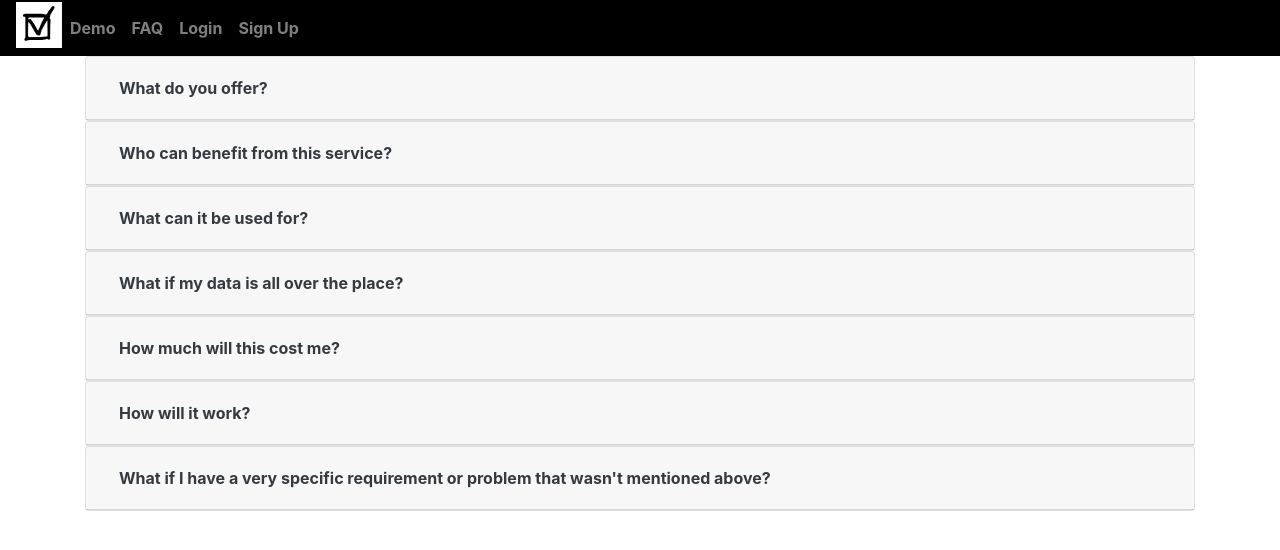
After one commit to rsrzk/BI-for-SME, a Flask app: page /faq in a window 1280 px wide. The commit adds this page. Shown: the top 550 px of the page. Run offline with Flask 3, Linux system fonts and the light colour scheme; some libraries are stand-ins or nearby versions.

Commit message:
Created FAQ

```diff
--- a/website/templates/base.html
+++ b/website/templates/base.html
@@ -58,6 +58,7 @@
                         {% endif %}
                     {% else %}
                     <a class="nav-item nav-link" id="demo" href="/demo">Demo</a>
+                    <a class="nav-item nav-link" id="demo" href="/faq">FAQ</a>
                     <a class="nav-item nav-link" id="login" href="/login">Login</a>
                     <a class="nav-item nav-link" id="signUp" href="/sign-up">Sign Up</a>
                     {% endif %}
--- /dev/null
+++ b/website/templates/faq.html
@@ -0,0 +1,114 @@
+{% extends "base.html" %}
+{% block title %}FAQ{% endblock %}
+
+{% block content %}
+<div class="card">
+    <div class="card-header" id="heading1">
+        <h5 class="mb-0">
+            <button class="btn btn-link font-weight-bold text-dark" type="button" data-toggle="collapse" data-target="#collapse1">
+                What do you offer?
+            </button>
+        </h5>
+    </div>
+    <div id="collapse1" class="collapse" data-parent="#faqAccordion">
+        <div class="card-body">
+            We're all about creating Business Intelligence reports for small and medium-sized businesses (SMEs). We understand that data is valuable, but let's face it, not many of us have the time to turn data into actionable insights. That's where we come in! We'll take your data and transform it into customized dashboards that perfectly suit your decision-making and reporting needs.
+        </div>
+    </div>
+</div>
+
+<div class="card">
+    <div class="card-header" id="heading2">
+        <h5 class="mb-0">
+            <button class="btn btn-link font-weight-bold text-dark" type="button" data-toggle="collapse" data-target="#collapse2">
+                Who can benefit from this service?
+            </button>
+        </h5>
+    </div>
+    <div id="collapse2" class="collapse" data-parent="#faqAccordion">
+        <div class="card-body">
+            If you're a small business owner with data and key performance indicators (KPIs) that are crucial for your decision-making process, but crunching numbers in Excel feels like a never-ending chore, we can automate the entire process for you and present it beautifully on a dashboard. If you've been collecting loads of data over the years and have no idea how to make the most of it, just tell us what you want to know, and our talented analysts will extract valuable insights on your behalf. Additionally, if you're selling across multiple platforms (e.g., Shopee, Lazada, Facebook) and want a comprehensive overview of your business in one convenient place, we'll compile and aggregate the data for you. Simply put, if you have any data or reporting needs that can be solved with insightful charts and tables on a dashboard, our services are perfect for you.
+        </div>
+    </div>
+</div>
+
+<div class="card">
+    <div class="card-header" id="heading3">
+        <h5 class="mb-0">
+            <button class="btn btn-link font-weight-bold text-dark" type="button" data-toggle="collapse" data-target="#collapse3">
+                What can it be used for?
+            </button>
+        </h5>
+    </div>
+    <div id="collapse3" class="collapse" data-parent="#faqAccordion">
+        <div class="card-body">
+            The possibilities are almost limitless! As long as you have the data, we can incorporate it into our reports. However, some common use cases from our early customers include tracking sales performance, analyzing customer demographics, monitoring bank statements, and keeping tabs on employee working hours. If you have a specific need in mind, just let us know, and we'll make it happen.
+        </div>
+    </div>
+</div>
+
+<div class="card">
+    <div class="card-header" id="heading4">
+        <h5 class="mb-0">
+            <button class="btn btn-link font-weight-bold text-dark" type="button" data-toggle="collapse" data-target="#collapse4">
+                What if my data is all over the place?
+            </button>
+        </h5>
+    </div>
+    <div id="collapse4" class="collapse" data-parent="#faqAccordion">
+        <div class="card-body">
+            No worries at all! We'll work closely with you to figure out how to clean up your data and ensure it seamlessly flows into our reports. Just share with us what you have, and we'll find the right solution together.
+        </div>
+    </div>
+</div>
+
+<div class="card">
+    <div class="card-header" id="heading5">
+        <h5 class="mb-0">
+            <button class="btn btn-link font-weight-bold text-dark" type="button" data-toggle="collapse" data-target="#collapse5">
+                How much will this cost me?
+            </button>
+        </h5>
+    </div>
+    <div id="collapse5" class="collapse" data-parent="#faqAccordion">
+        <div class="card-body">
+            Since we're still testing the market and building up our platform, we're starting with a flat fee of RM300. We want you to be completely satisfied with our service, so if you're unhappy for any reason, just let us know, and we'll refund the fee without any questions asked.
+        </div>
+    </div>
+</div>
+
+<div class="card">
+    <div class="card-header" id="heading6">
+        <h5 class="mb-0">
+            <button class="btn btn-link font-weight-bold text-dark" type="button" data-toggle="collapse" data-target="#collapse6">
+                How will it work?
+            </button>
+        </h5>
+    </div>
+    <div id="collapse6" class="collapse" data-parent="#faqAccordion">
+        <div class="card-body">
+            <ol>
+                <li>Sign up your interest via this form <a href="[link]">link</a>.</li>
+                <li>Our team will reach out to you via phone or email to understand your requirements and collect your data.</li>
+                <li>We'll take a few days to build your customized report.</li>
+                <li>You'll receive your login credentials and gain access to your report on our platform. It's that simple!</li>
+            </ol>
+        </div>
+    </div>
+</div>
+
+<div class="card">
+    <div class="card-header" id="heading7">
+        <h5 class="mb-0">
+            <button class="btn btn-link font-weight-bold text-dark" type="button" data-toggle="collapse" data-target="#collapse7">
+                What if I have a very specific requirement or problem that wasn't mentioned above?
+            </button>
+        </h5>
+    </div>
+    <div id="collapse7" class="collapse" data-parent="#faqAccordion">
+        <div class="card-body">
+            Not a problem at all! Our team is fresh and innovative, always eager to tackle unique challenges. We'd be thrilled to learn about your specific needs and see if we can tailor our services to cater to your requirements. You can reach us directly via phone at [phone] or email at [email].
+        </div>
+    </div>
+</div>
+{% endblock %}
--- a/website/views.py
+++ b/website/views.py
@@ -50,3 +50,7 @@ def delete_note():
 @views.route('/demo')
 def demo():
     return render_template("demo.html", user=current_user)
+
+@views.route('/faq')
+def faq():
+    return render_template('faq.html', user=current_user)
```
